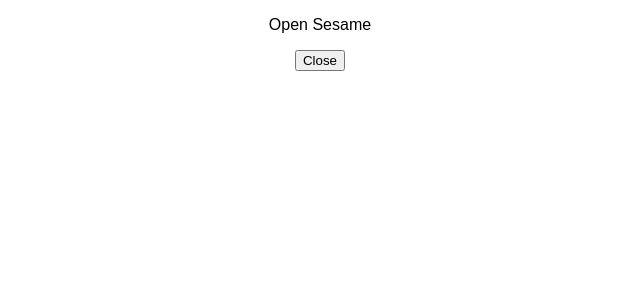
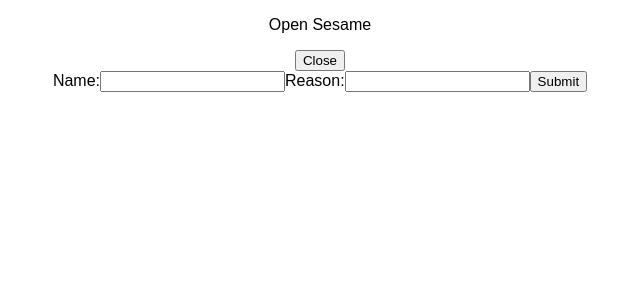
Before and after one commit to dylanavery720/GarageBin, a React (Create React App) app: page / in a window 1280 px wide. Both pictures are taken after a click on the button "Open". Shown: the top 300 px of the page, without its empty margins (320-960 px from the left). Built offline with nearby package versions, Linux system fonts and the light colour scheme.

Commit message:
Add item to database working, need to add cleanliess

```diff
--- a/src/Garage/Garage.js
+++ b/src/Garage/Garage.js
@@ -1,11 +1,13 @@
 import React, { Component } from 'react';
 import './Garage.css';
+import Shelves from '../Shelves/Shelves'
 
-class App extends Component {
+class Garage extends Component {
   constructor(){
     super()
     this.state = {
       door: false,
+      items: []
     }
   }
 
@@ -17,6 +19,27 @@ class App extends Component {
     }
   }
 
+  addItem(name, reason){
+    console.log(name, reason)
+    fetch('api/v1/items', {
+      method: 'POST',
+      headers: {'Content-Type': 'application/json'},
+      body: JSON.stringify({name: name, reason: reason})
+    } )
+    .then(response => response.json())
+    .then(data => this.setState({items: data}))
+  }
+
+  handleChange(e) {
+    this.setState({[e.target.name]: e.target.value})
+  }
+
+  handleSubmit(e) {
+    e.preventDefault()
+    const {name, reason} = this.state
+    this.addItem(name, reason)
+  }
+
   render() {
     const {door} = this.state
     return (
@@ -24,7 +47,19 @@ class App extends Component {
         {door &&
         <div className="garage-door">
           <p>Open Sesame</p>
+          <Shelves items={this.state.items} />
           <button onClick={this.openGarage.bind(this)}>Close</button>
+          <form onSubmit={this.handleSubmit.bind(this)}>
+            <label>
+              Name:
+              <input name="name" type="text" value={this.state.draftMessage} onChange={this.handleChange.bind(this)} />
+            </label>
+            <label>
+              Reason:
+              <input name="reason" type="text" value={this.state.draftMessage} onChange={this.handleChange.bind(this)} />
+            </label>
+            <input type="submit" value="Submit" />
+          </form>
         </div>}
 
         {!door && <div className="garage-door-opener">
@@ -35,4 +70,4 @@ class App extends Component {
   }
 }
 
-export default App;
+export default Garage;
--- a/src/Shelves/Shelves.js
+++ b/src/Shelves/Shelves.js
@@ -0,0 +1,36 @@
+import React, { Component } from 'react';
+// import './App.css';
+import Garage from '../Garage/Garage'
+
+class Shelves extends Component {
+  constructor(){
+    super()
+    // this.state = {
+    //   items: this.props.items,
+    // }
+  }
+
+  componentDidMount(){
+    //fetch items from DB
+  }
+
+  loadTop(){
+    return this.props.items.map(item => {
+      if(item.cleanliness === 'Sparkling') {
+        return <p>{item.name} P</p>
+      }
+    })
+  }
+
+  render() {
+    return (
+      <div className="shelves">
+        <div className="top-shelf">{this.loadTop.bind(this)}</div>
+        {/* <div className="middle-shelf">{this.loadMiddle().bind(this)}</div>
+        <div className="bottom-shelf">{this.loadBottom().bind(this)}</div> */}
+      </div>
+    );
+  }
+}
+
+export default Shelves;
```
Also changed, not shown: server.js (+15 -0 lines).
